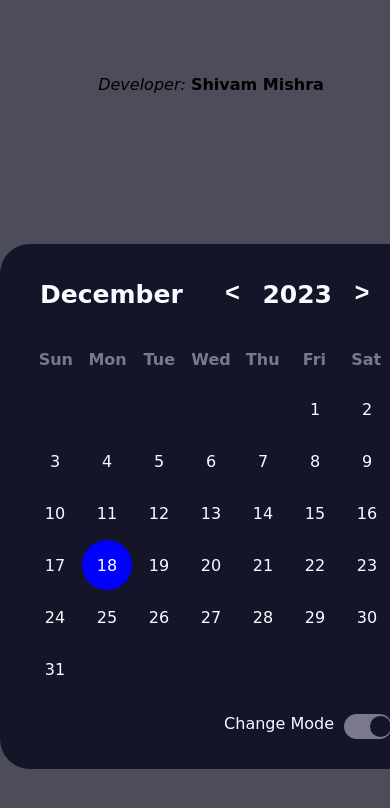
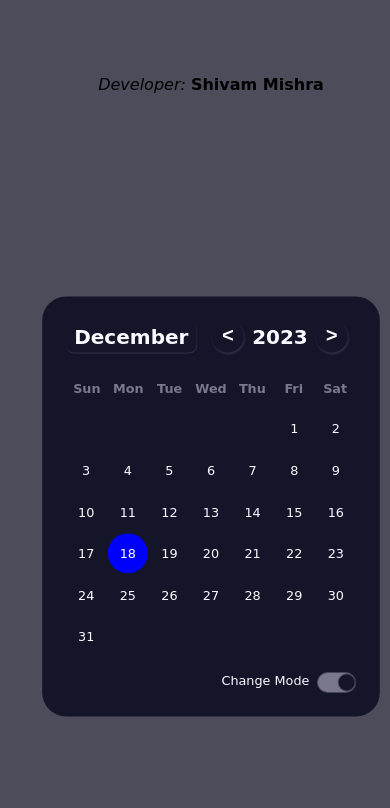
Before and after one commit to shivam-mishra108/Calender, a plain HTML site: page index.html in a window 390 px wide. Shown: the top 808 px of the page. Drawn offline with Linux system fonts and the light colour scheme.

Commit message:
added media queries and box shadow for year-change and month-picker class

```diff
--- a/app.css
+++ b/app.css
@@ -190,6 +190,7 @@ body {
 .month-picker {
     padding: 5px 10px;
     border-radius: 10px;
+    box-shadow: .6px 1.3px 1px var(--color-hover);
     cursor: pointer;
 }
 
@@ -209,6 +210,7 @@ body {
     display: grid;
     place-items: center;
     margin: 0 10px;
+    box-shadow: 1px 2px 3px var(--color-hover);
     cursor: pointer;
 }
 
@@ -308,3 +310,16 @@ body {
         opacity: 1;
     }
 }
+
+/* ----------------media queries---------- */
+@media(max-width:768px){
+    .calendar{
+        transform: scale(.8);
+    }
+}
+
+@media(max-width:321px){
+    .calendar{
+        transform: scale(.5);
+    }
+}
```
